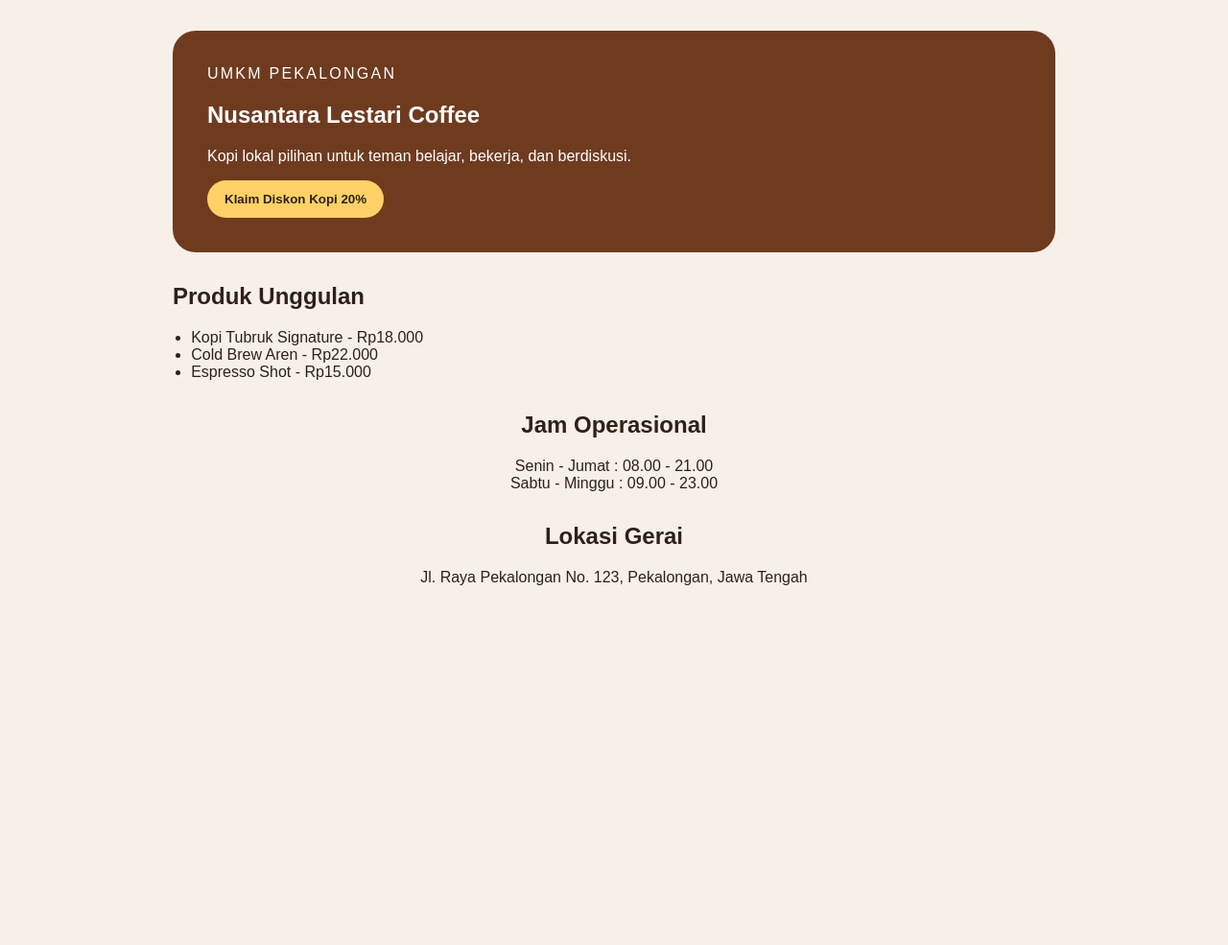
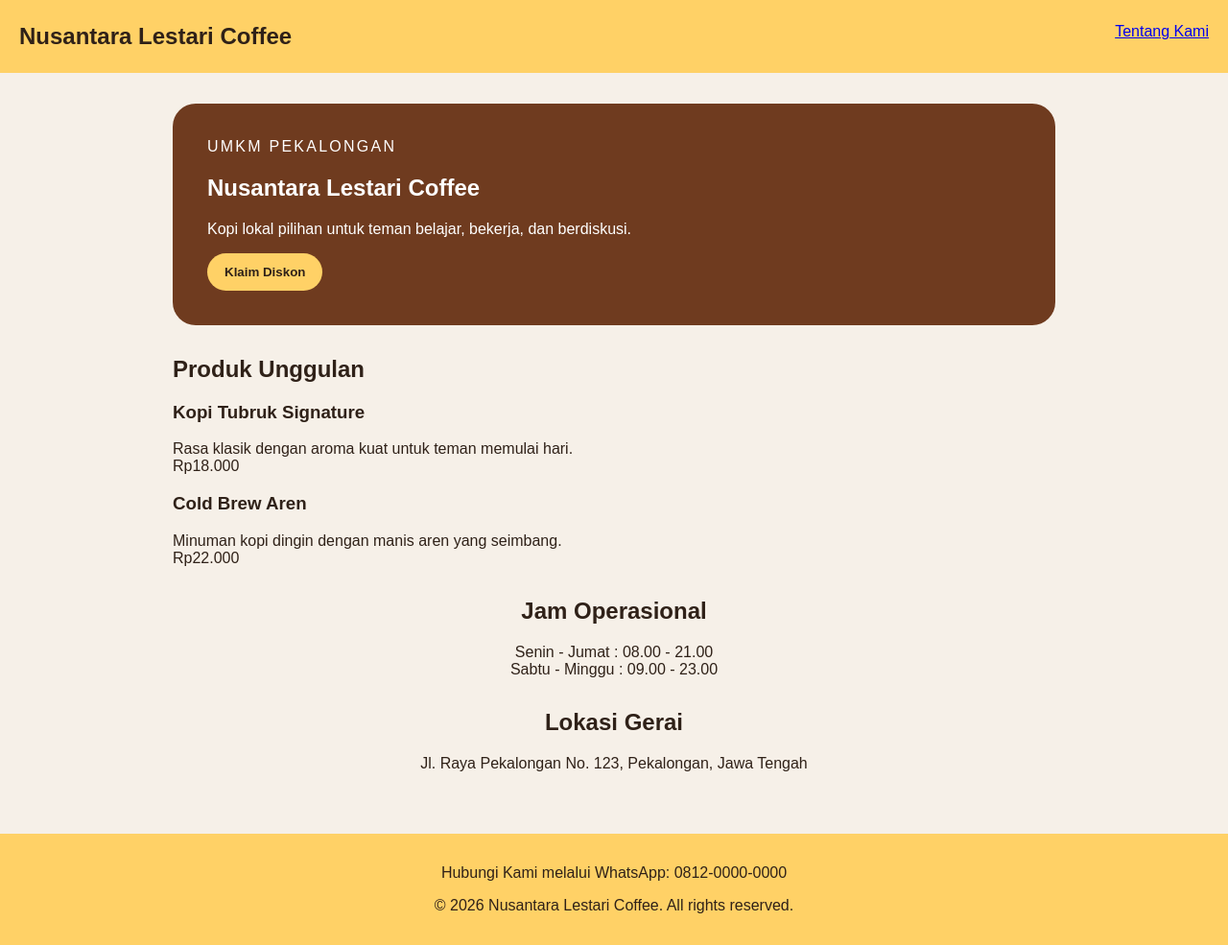
Before and after one commit to Faizzal06/website-umkm, a plain HTML site: page index.html in a window 1280 px wide. Shown: the whole page at 96% size. Before the commit the page ends 800 px from the top, so only its background shows below. Drawn offline with Linux system fonts and the light colour scheme.

Commit message:
feat: tambah semantic html dan navigasi dua halaman

```diff
--- a/css/style.css
+++ b/css/style.css
@@ -1,8 +1,32 @@
+.skip-link { position: absolute; left: -9999px; padding: 8px 12px; color: white; background: #2f2118; }
+.skip-link:focus { top: 8px; left: 8px; }
+
 body {
   margin: 0;
   color: #2f2118;
   background: #f6f0e8;
   font-family: Arial, sans-serif;
+}
+
+.site-header {
+  padding: 24px 20px;
+  background: #ffd166;
+  display: flex;
+  justify-content: space-between;
+}
+
+.site-title {
+  margin: 0;
+  font-size: 24px;
+  font-weight: 700;
+}
+
+.profile-image {
+  width: 100%;
+  max-width: 400px;
+  height: auto;
+  border-radius: 12px;
+  margin-bottom: 16px;
 }
 
 .page {
@@ -63,3 +87,10 @@ button {
 .location-section p {
   margin: 0;
 }
+
+.site-footer {
+  margin-top: 32px;
+  padding: 16px 10px;
+  background: #ffd166;
+  text-align: center;
+}
--- a/index.html
+++ b/index.html
@@ -1,27 +1,44 @@
 <!doctype html>
 <html lang="id">
+
 <head>
   <meta charset="utf-8" />
   <meta name="viewport" content="width=device-width, initial-scale=1" />
   <title>Nusantara Lestari Coffee - Website UMKM</title>
   <link rel="stylesheet" href="css/style.css" />
 </head>
+
 <body>
-    <main class="page">
+  <a class="skip-link" href="#konten">Lewati ke konten utama</a>
+  <header class="site-header">
+    <h1 class="site-title">Nusantara Lestari Coffee</h1>
+    <nav class="site-navigation" aria-label="Main Navigation">
+      <a href="tentang.html">Tentang Kami</a>
+    </nav>
+  </header>
+
+  <main class="page" id="konten">
     <section class="hero">
       <p class="eyebrow">UMKM Pekalongan</p>
       <h1>Nusantara Lestari Coffee</h1>
       <p>Kopi lokal pilihan untuk teman belajar, bekerja, dan berdiskusi.</p>
-        <button id="promoButton" type="button">Klaim Diskon Kopi 20%</button>
+      <button id="promoButton" type="button">Klaim Diskon</button>
     </section>
 
     <section aria-labelledby="produk-title" class="products-section">
       <h2 id="produk-title">Produk Unggulan</h2>
-        <ul class="products">
-          <li>Kopi Tubruk Signature - Rp18.000</li>
-          <li>Cold Brew Aren - Rp22.000</li>
-          <li>Espresso Shot - Rp15.000</li>
-        </ul>
+      <div class="product-list">
+        <article class="product-card">
+          <h3>Kopi Tubruk Signature</h3>
+          <p>Rasa klasik dengan aroma kuat untuk teman memulai hari.</p>
+          <p class="price">Rp18.000</p>
+        </article>
+        <article class="product-card">
+          <h3>Cold Brew Aren</h3>
+          <p>Minuman kopi dingin dengan manis aren yang seimbang.</p>
+          <p class="price">Rp22.000</p>
+        </article>
+      </div>
     </section>
 
     <section aria-labelledby="operational-time" class="operational-hours">
@@ -35,6 +52,11 @@
       <p>Jl. Raya Pekalongan No. 123, Pekalongan, Jawa Tengah</p>
     </section>
   </main>
+  <footer class="site-footer">
+    <p>Hubungi Kami melalui WhatsApp: 0812-0000-0000</p>
+    <p>&copy; 2026 Nusantara Lestari Coffee. All rights reserved.</p>
+  </footer>
   <script src="js/script.js"></script>
 </body>
+
 </html>
```
Also changed, not shown: tentang.html (added, +46 -0 lines). Lines whose indentation alone changed are shown as unchanged.
